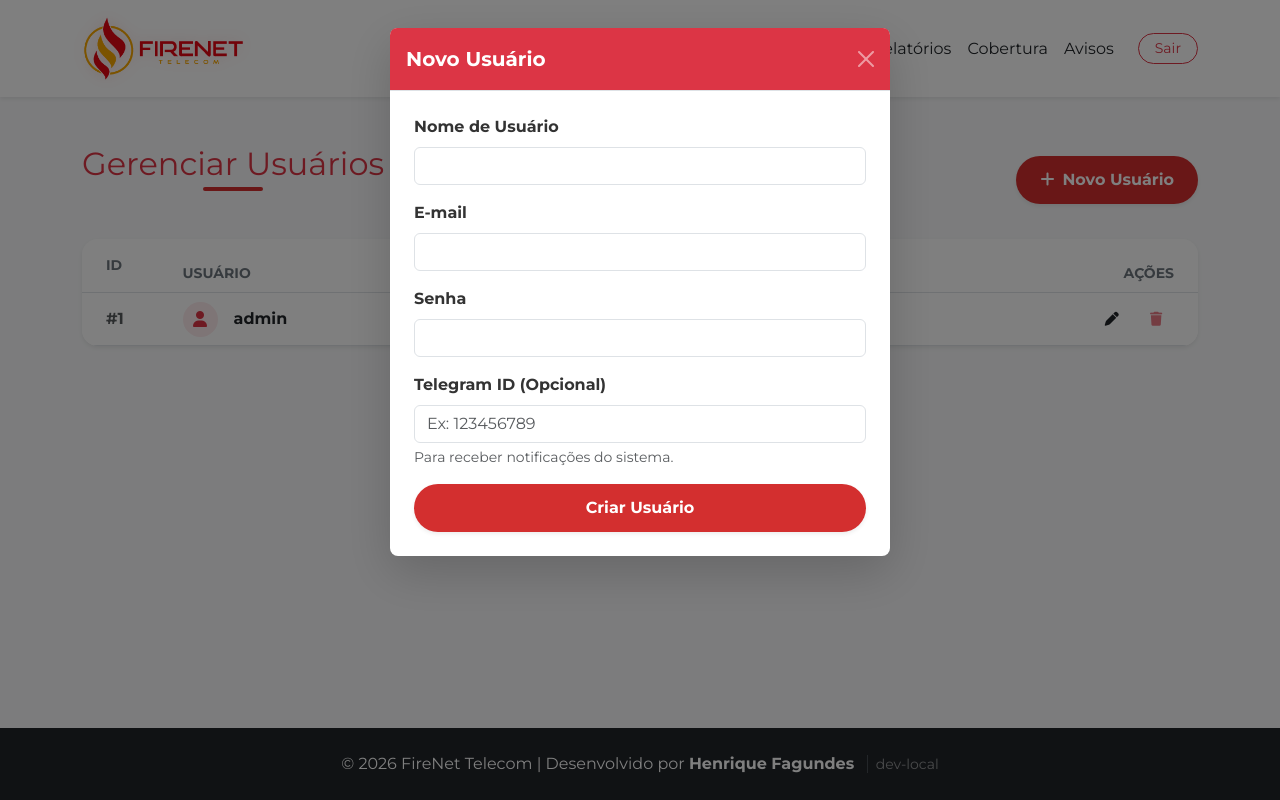
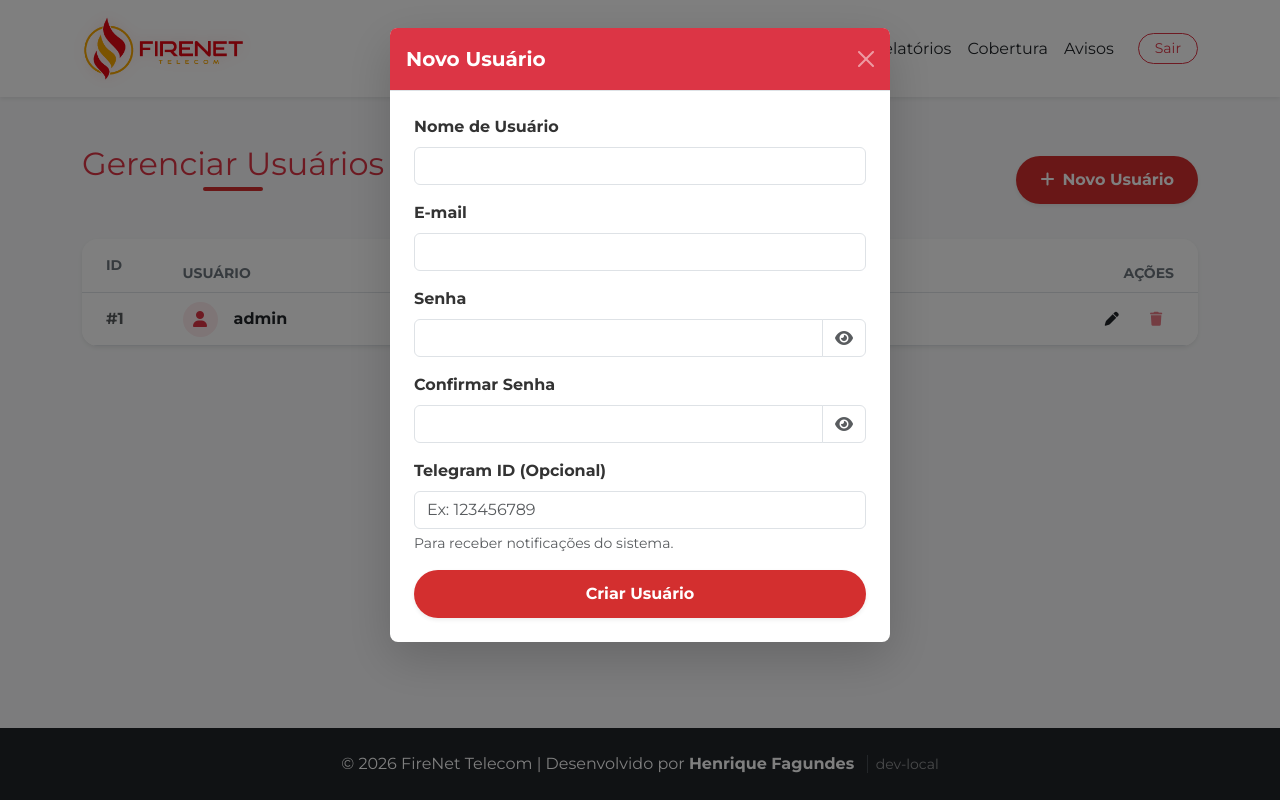
Before and after one commit to AprendendoLinux/firenet, a Flask app: page /admin/usuarios in a window 1280 px wide, after a click on "Novo Usuário". Run offline with Flask 3, Linux system fonts and the light colour scheme; the visitor is signed in with stand-in values (Sample User, id 1); data that the repository does not hold is empty.

Commit message:
feat(admin): aprimora segurança e UX na gestão de usuários
Melhora os formulários de controle de usuários (templates/admin/usuarios.html) focando em prevenção de erros e padronização visual:

- Adiciona campo "Confirmar Senha" nos modais de Criação e Edição.
- Implementa toggle de visibilidade (ícone de olho) para revelar/ocultar senhas.
- Adiciona validação via JavaScript para impedir envio se as senhas não coincidirem.
- Padroniza o cabeçalho do modal de edição com a cor primária (bg-danger) para consistência com o restante do sistema.

```diff
--- a/templates/admin/usuarios.html
+++ b/templates/admin/usuarios.html
@@ -23,6 +23,10 @@
             box-shadow: 0 .5rem 1rem rgba(0,0,0,.15)!important;
             border-color: rgba(220, 53, 69, 0.3);
         }
+        /* Ajuste do cursor no olho da senha */
+        .cursor-pointer {
+            cursor: pointer;
+        }
     </style>
 </head>
 <body class="bg-light">
@@ -36,7 +40,6 @@
                 <div class="row align-items-center mb-4 g-3">
                     <div class="col-12 col-md">
                         <h2 class="text-center text-danger mb-4">Gerenciar Usuários</h2>
-                        <!-- <p class="text-muted small mb-0">Controle de acesso ao painel administrativo.</p> -->
                     </div>
                     <div class="col-12 col-md-auto">
                         <button class="btn btn-danger rounded-pill px-4 fw-bold shadow-sm w-100 w-md-auto" data-bs-toggle="modal" data-bs-target="#modalNovoUsuario">
@@ -180,10 +183,27 @@
                             <label class="form-label fw-bold">E-mail</label>
                             <input type="email" class="form-control" name="email" required>
                         </div>
+
                         <div class="mb-3">
                             <label class="form-label fw-bold">Senha</label>
-                            <input type="password" class="form-control" name="password" required>
+                            <div class="input-group">
+                                <input type="password" class="form-control" name="password" id="new_password" required>
+                                <span class="input-group-text bg-white cursor-pointer" onclick="togglePassword('new_password', 'icon_new_pass')">
+                                    <i class="fas fa-eye text-muted" id="icon_new_pass"></i>
+                                </span>
+                            </div>
                         </div>
+
+                        <div class="mb-3">
+                            <label class="form-label fw-bold">Confirmar Senha</label>
+                            <div class="input-group">
+                                <input type="password" class="form-control" id="new_confirm_password" required>
+                                <span class="input-group-text bg-white cursor-pointer" onclick="togglePassword('new_confirm_password', 'icon_new_confirm')">
+                                    <i class="fas fa-eye text-muted" id="icon_new_confirm"></i>
+                                </span>
+                            </div>
+                        </div>
+
                         <div class="mb-3">
                             <label class="form-label fw-bold">Telegram ID (Opcional)</label>
                             <input type="text" class="form-control" name="telegram_id" placeholder="Ex: 123456789">
@@ -199,7 +219,7 @@
     <div class="modal fade" id="modalEditarUsuario" tabindex="-1" aria-hidden="true">
         <div class="modal-dialog">
             <div class="modal-content border-0 shadow-lg">
-                <div class="modal-header bg-dark text-white">
+                <div class="modal-header bg-danger text-white">
                     <h5 class="modal-title fw-bold">Editar Usuário</h5>
                     <button type="button" class="btn-close btn-close-white" data-bs-dismiss="modal"></button>
                 </div>
@@ -214,15 +234,32 @@
                             <label class="form-label fw-bold">E-mail</label>
                             <input type="email" class="form-control" name="email" id="edit_email" required>
                         </div>
+
                         <div class="mb-3">
                             <label class="form-label fw-bold">Nova Senha</label>
-                            <input type="password" class="form-control" name="password" placeholder="Deixe em branco para manter a atual">
+                            <div class="input-group">
+                                <input type="password" class="form-control" name="password" id="edit_password" placeholder="Deixe em branco para manter a atual">
+                                <span class="input-group-text bg-white cursor-pointer" onclick="togglePassword('edit_password', 'icon_edit_pass')">
+                                    <i class="fas fa-eye text-muted" id="icon_edit_pass"></i>
+                                </span>
+                            </div>
                         </div>
+
+                        <div class="mb-3">
+                            <label class="form-label fw-bold">Confirmar Nova Senha</label>
+                            <div class="input-group">
+                                <input type="password" class="form-control" id="edit_confirm_password" placeholder="Confirme apenas se alterar a senha">
+                                <span class="input-group-text bg-white cursor-pointer" onclick="togglePassword('edit_confirm_password', 'icon_edit_confirm')">
+                                    <i class="fas fa-eye text-muted" id="icon_edit_confirm"></i>
+                                </span>
+                            </div>
+                        </div>
+
                         <div class="mb-3">
                             <label class="form-label fw-bold">Telegram ID</label>
                             <input type="text" class="form-control" name="telegram_id" id="edit_telegram_id">
                         </div>
-                        <button type="submit" class="btn btn-success w-100 fw-bold shadow-sm">Salvar Alterações</button>
+                        <button type="submit" class="btn btn-danger w-100 fw-bold shadow-sm">Salvar Alterações</button>
                     </form>
                 </div>
             </div>
@@ -251,11 +288,37 @@
 
     <script src="https://cdn.jsdelivr.net/npm/bootstrap@5.3.3/dist/js/bootstrap.bundle.min.js"></script>
     <script>
-        // --- Scripts de Lógica (Mantidos e Adaptados) ---
+        // Função para mostrar/ocultar senha
+        function togglePassword(inputId, iconId) {
+            const input = document.getElementById(inputId);
+            const icon = document.getElementById(iconId);
+
+            if (input.type === "password") {
+                input.type = "text";
+                icon.classList.remove("fa-eye");
+                icon.classList.add("fa-eye-slash");
+            } else {
+                input.type = "password";
+                icon.classList.remove("fa-eye-slash");
+                icon.classList.add("fa-eye");
+            }
+        }
+
+        // --- Scripts de Lógica ---
 
         // Novo Usuário
         document.getElementById('formNovoUsuario').addEventListener('submit', async function(e) {
             e.preventDefault();
+
+            // Validação de Senha
+            const p1 = document.getElementById('new_password').value;
+            const p2 = document.getElementById('new_confirm_password').value;
+
+            if (p1 !== p2) {
+                alert('As senhas não coincidem!');
+                return;
+            }
+
             const formData = new FormData(this);
             const btn = this.querySelector('button[type="submit"]');
             const originalText = btn.innerHTML;
@@ -281,7 +344,6 @@
         // Preencher e Abrir Modal Editar
         const modalEditar = new bootstrap.Modal(document.getElementById('modalEditarUsuario'));
 
-        // Delegação de evento para funcionar tanto na Tabela quanto nos Cards
         document.addEventListener('click', async function(e) {
             const btn = e.target.closest('.btn-editar-usuario');
             if (btn) {
@@ -300,6 +362,10 @@
                     document.getElementById('edit_email').value = data.email;
                     document.getElementById('edit_telegram_id').value = data.telegram_id || '';
 
+                    // Limpar campos de senha
+                    document.getElementById('edit_password').value = '';
+                    document.getElementById('edit_confirm_password').value = '';
+
                     modalEditar.show();
 
                 } catch (err) {
@@ -312,6 +378,16 @@
         // Salvar Edição
         document.getElementById('formEditarUsuario').addEventListener('submit', async function(e) {
             e.preventDefault();
+
+            // Validação de Senha (apenas se preencheu algo)
+            const p1 = document.getElementById('edit_password').value;
+            const p2 = document.getElementById('edit_confirm_password').value;
+
+            if (p1 && p1 !== p2) {
+                alert('A nova senha e a confirmação não coincidem!');
+                return;
+            }
+
             const uid = document.getElementById('edit_usuario_id').value;
             const formData = new FormData(this);
 
```
